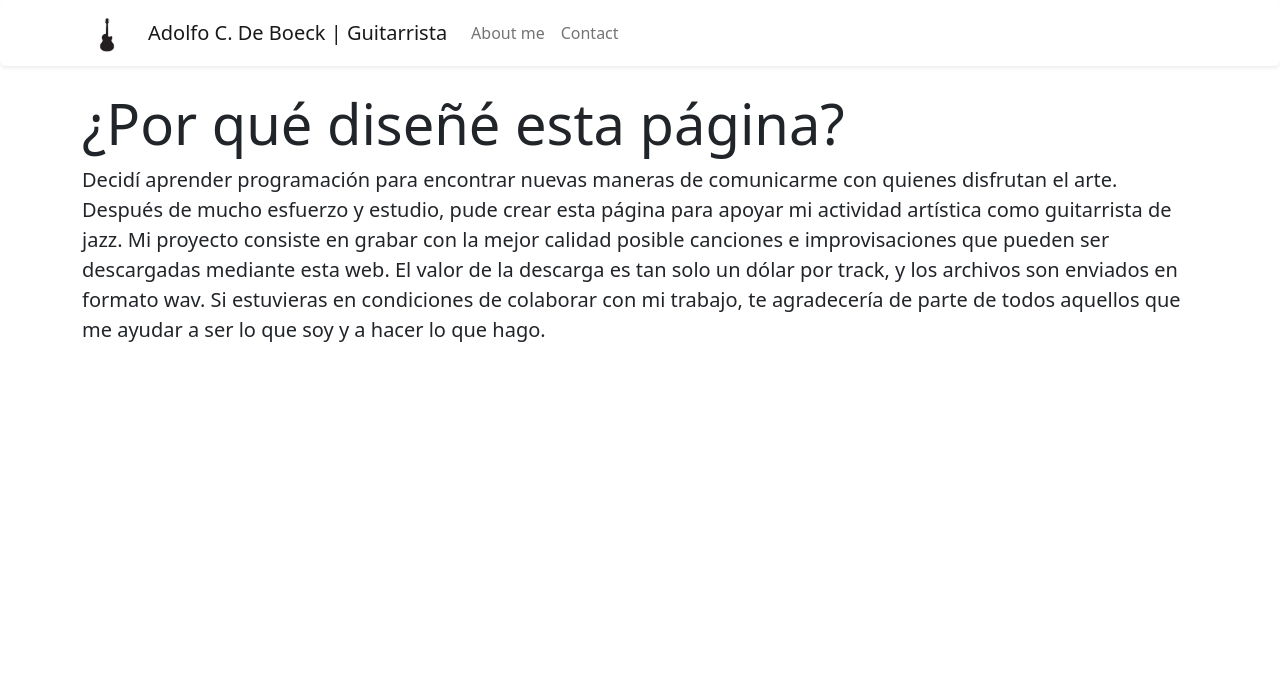
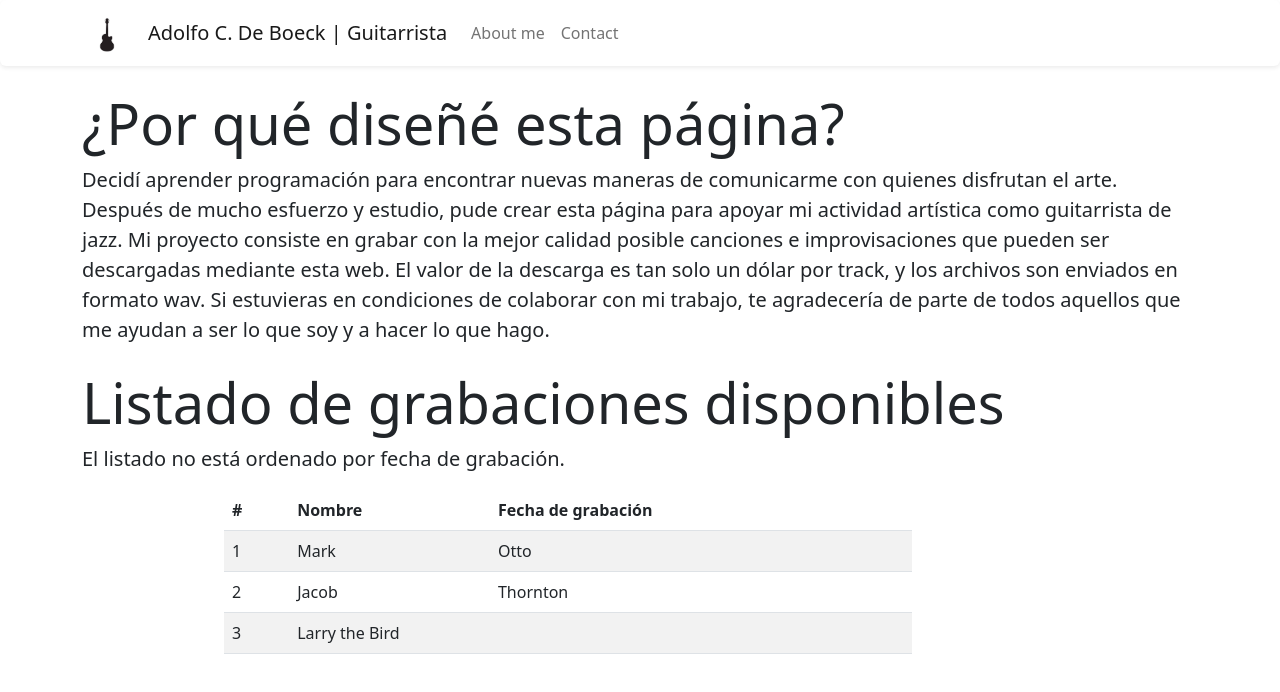
Before and after one commit to adolfo85/adolfodeboeck, a React (Create React App) app: page / in a window 1280 px wide. Shown: the top 692 px of the page. Built offline with nearby package versions, Linux system fonts and the light colour scheme.

Commit message:
css del listado

```diff
--- /dev/null
+++ b/src/components/Listado.css
@@ -0,0 +1,5 @@
+.conteinerlista{
+    margin-right: 30em !important;
+    margin-left: 7em !important;
+
+}
--- a/src/components/Listado.jsx
+++ b/src/components/Listado.jsx
@@ -1,14 +1,48 @@
-import ListGroup from 'react-bootstrap/ListGroup';
+import Table from 'react-bootstrap/Table';
+import css from './Listado.css';
 
-function FlushExample() {
+
+
+function Listado() {
   return (
-    <ListGroup variant="flush">
-      <ListGroup.Item>Cras justo odio</ListGroup.Item>
-      <ListGroup.Item>Dapibus ac facilisis in</ListGroup.Item>
-      <ListGroup.Item>Morbi leo risus</ListGroup.Item>
-      <ListGroup.Item>Porta ac consectetur ac</ListGroup.Item>
-    </ListGroup>
+
+    <div className='conteinerlista'>
+
+    <Table className='conteinerlista'   striped>
+      <thead>
+        <tr>
+          <th>#</th>
+          <th>Nombre</th>
+          <th>Fecha de grabación</th>
+
+        </tr>
+      </thead>
+      <tbody>
+        <tr>
+          <td>1</td>
+          <td>Mark</td>
+          <td>Otto</td>
+
+        </tr>
+        <tr>
+          <td>2</td>
+          <td>Jacob</td>
+          <td>Thornton</td>
+
+        </tr>
+        <tr>
+          <td>3</td>
+          <td colSpan={2}>Larry the Bird</td>
+
+        </tr>
+      </tbody>
+    </Table>
+
+
+    </div>
+
+
   );
 }
 
-export default FlushExample;
+export default Listado;
--- a/src/components/Toggle.jsx
+++ b/src/components/Toggle.jsx
@@ -15,7 +15,7 @@ function Toogle() {
           Después de mucho esfuerzo y estudio, pude crear esta página para apoyar mi actividad artística como guitarrista de jazz.
             Mi proyecto consiste en grabar con la mejor calidad posible canciones e improvisaciones que pueden ser descargadas mediante esta web.
             El valor de la descarga es tan solo un dólar por track, y los archivos son enviados en formato wav.
-            Si estuvieras en condiciones de colaborar con mi trabajo, te agradecería de parte de todos aquellos que me ayudar a ser lo que soy y a hacer lo que hago.
+            Si estuvieras en condiciones de colaborar con mi trabajo, te agradecería de parte de todos aquellos que me ayudan a ser lo que soy y a hacer lo que hago.
         </p>
   </div>
 </div>
--- /dev/null
+++ b/src/components/Toggle2.jsx
@@ -0,0 +1,24 @@
+import React, { useState } from 'react';
+import Button from 'react-bootstrap/Button';
+import Collapse from 'react-bootstrap/Collapse';
+
+function Toogle() {
+  const [open, setOpen] = useState(false);
+
+  return (
+    <>
+
+<div class="jumbotron jumbotron-fluid mt-4">
+  <div class="container">
+    <h1 class="display-4">Listado de grabaciones disponibles</h1>
+    <p class="lead">El listado no está ordenado por fecha de grabación.
+        </p>
+  </div>
+</div>
+
+
+
+    </>
+  );
+}
+export default Toogle;
--- a/src/index.js
+++ b/src/index.js
@@ -4,6 +4,8 @@ import './index.css';
 import App from './App';
 import reportWebVitals from './reportWebVitals';
 import Toogle from './components/Toggle';
+import Listado from './components/Listado';
+import Toogle2 from './components/Toggle2';
 
 const root = ReactDOM.createRoot(document.getElementById('root'));
 root.render(
@@ -11,6 +13,8 @@ root.render(
     <App />
 
     <Toogle />
+    <Toogle2 />
+    <Listado />
   </React.StrictMode>
 );
 
```
Also changed, not shown: src/img/guitarra.jpg (added), src/img/guitarra.webp (added).
